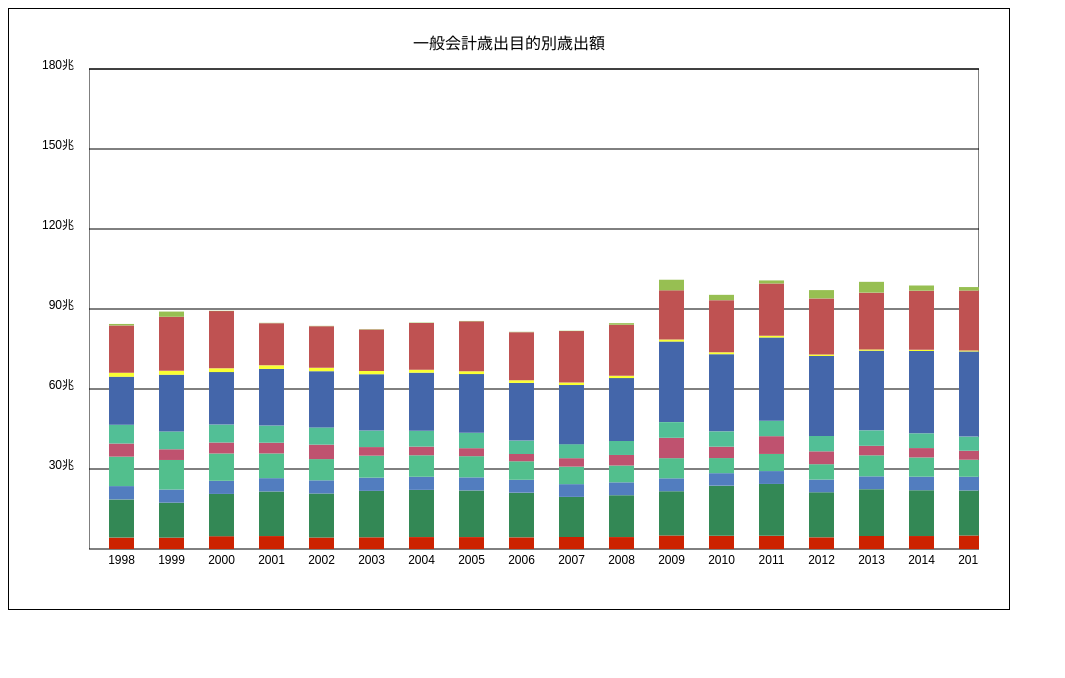
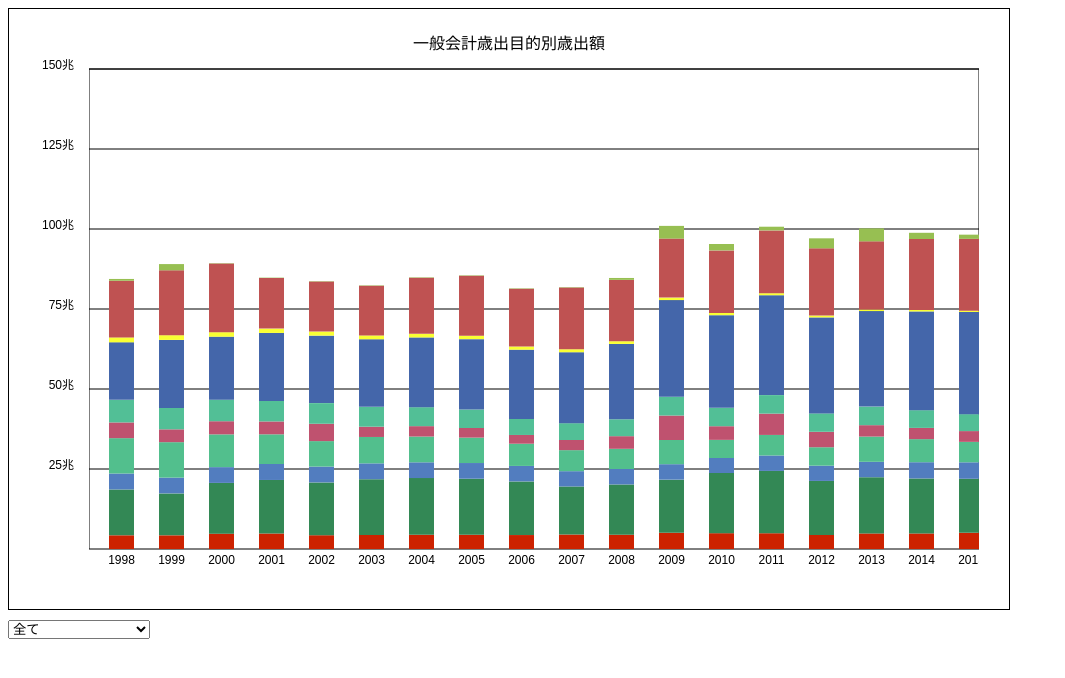
Before and after one commit to s-tsuchida-safie/graphics_apps, a plain HTML site: page lesson3/practice.html in a window 1280 px wide. Shown: the whole page, without its empty margins (0-1065 px from the left). Drawn offline with Linux system fonts and the light colour scheme.

Commit message:
fix: セレクトボックスの実装途中

```diff
--- a/lesson3/practice.html
+++ b/lesson3/practice.html
@@ -41,7 +41,6 @@ canvas {
     value: 1000000
   }]
 
-  const Y_LIMIT = 180000000000
 
   let offsetX = 0
   let scaleX = 1
@@ -49,6 +48,16 @@ canvas {
   let mouseDown = false
   let mousePosX = 0
   let currentChartData = []
+  let chartCategory = 'all'
+
+  let yMax = 0
+
+  let data
+
+  const getYLimit = () => {
+    const num = Math.ceil(yMax / 1000000000)
+    return (num + 5 - num % 5) * 1000000000
+  }
 
   const getYGridCount = () => {
     return 6
@@ -63,11 +72,11 @@ canvas {
   }
 
   const canvasYToY = (canvasY) => {
-    return (FRAME_HEIGHT - canvasY + MARGIN_TOP) / FRAME_HEIGHT * Y_LIMIT
+    return (FRAME_HEIGHT - canvasY + MARGIN_TOP) / FRAME_HEIGHT * getYLimit()
   }
 
   const yToCanvasY = (y) => {
-    return FRAME_HEIGHT - y / Y_LIMIT * FRAME_HEIGHT + MARGIN_TOP
+    return FRAME_HEIGHT - y / getYLimit() * FRAME_HEIGHT + MARGIN_TOP
   }
 
   const getYWithUnitText = (y) => {
@@ -86,6 +95,7 @@ canvas {
   const drawBarChart = (data) => {
     const canvas = document.getElementById('barChart')
     const ctx = canvas.getContext('2d')
+    currentChartData = []
 
     // グラフのフレームを描画
     ctx.clearRect(0, 0, CANVAS_WIDTH, CANVAS_HEIGHT)
@@ -95,7 +105,7 @@ canvas {
 
     // y軸のグリッドを描画
     const yGridCount = getYGridCount()
-    const yLimit = Y_LIMIT
+    const yLimit = getYLimit()
     for (let i = 1; i <= yGridCount; i++) {
       const canvasX = MARGIN_LEFT
       const y = i * yLimit / yGridCount
@@ -115,6 +125,18 @@ canvas {
       const barWidth = (xToCancasX(nextX) - canvasX) / 2
       let y = 0
       const yList = []
+      const colorList = [
+        '#c20',
+        '#385',
+        '#527dbfff',
+        '#52bf8dff',
+        '#bf526fff',
+        '#52bf96ff',
+        '#46a',
+        '#f8ff00cc',
+        '#bf5252ff',
+        '#97bf52ff'
+      ]
       for (const category in data[i]) {
         if (category !== 'year' && category !== '合計') {
           ctx.beginPath()
@@ -122,7 +144,11 @@ canvas {
           const categoryY = data[i][category]
           const categoryHeight = yToCanvasY(y + categoryY) - canvasY
           ctx.rect(canvasX, canvasY, barWidth, categoryHeight)
-          ctx.fillStyle = CATEGORY_COLOR[category]
+          if (chartCategory !== 'all') {
+            ctx.fillStyle = '#0aa'
+          } else {
+            ctx.fillStyle = CATEGORY_COLOR[category]
+          }
           ctx.fill()
           yList.push({
             category,
@@ -175,10 +201,14 @@ canvas {
     ctx.font = '16px Arial'
     ctx.fillStyle = '#000'
     ctx.textAlign = 'center'
-    ctx.fillText('一般会計歳出目的別歳出額', CANVAS_WIDTH / 2, MARGIN_TOP - 20)
+    let title = '一般会計歳出目的別歳出額'
+    if (chartCategory !== 'all') {
+      title = `一般会計歳出目的別歳出額(${chartCategory})`
+    }
+    ctx.fillText(title, CANVAS_WIDTH / 2, MARGIN_TOP - 20)
   }
 
-  function drawTooltip(canvasX, canvasY, textList) {
+  const drawTooltip = (canvasX, canvasY, textList) => {
     const canvas = document.getElementById('barChart')
     const ctx = canvas.getContext('2d')
     ctx.beginPath()
@@ -191,7 +221,6 @@ canvas {
     const textWidth = Math.max(...textList.map(text => text.length)) * 13
     ctx.fillRect(canvasX + 10, canvasY - 10, textWidth, 75)
 
-
     let textCanvasY = canvasY + 10
     for (const text of textList) {
       ctx.fillStyle = '#fff'
@@ -202,9 +231,22 @@ canvas {
     }
   }
 
+  const filterDataByCategory = (data) => {
+    if (chartCategory === 'all') {
+      return data
+    }
+    return data.map((item) => {
+      const filteredItem = { year: item.year }
+      filteredItem[chartCategory] = item[chartCategory]
+      return filteredItem
+    })
+  }
+
   async function init() {
     const json = await fetch('data.json').then((res) => res.json())
-    const data = json.data
+    data = json.data
+    yMax = Math.max(...data.map(item => item['合計']))
+
     const canvas = document.getElementById('barChart')
     canvas.width = CANVAS_WIDTH
     canvas.height = CANVAS_HEIGHT
@@ -217,10 +259,11 @@ canvas {
       mouseDown = false
     })
     canvas.addEventListener("mousemove", function(e) {
+      const filteredData = filterDataByCategory(data)
       if (mouseDown) {
         newOffsetX = e.offsetX - mousePosX + offsetX
         offsetX = newOffsetX
-        drawBarChart(data)
+        drawBarChart(filteredData)
       }
       mousePosX = e.offsetX
       const x = canvasXToX(mousePosX)
@@ -232,18 +275,19 @@ canvas {
         return y >= item.start && y <= item.end
       })
       if (hoveredYData) {
-        drawBarChart(data)
+        drawBarChart(filteredData)
         drawTooltip(mousePosX, e.offsetY, [
           `${hoveredBarData.x.year}年`,
           `${hoveredYData.category}`,
           `${getYWithUnitText(hoveredYData.end - hoveredYData.start)}`,
         ])
       } else {
-        drawBarChart(data)
+        drawBarChart(filteredData)
       }
     })
 
     canvas.addEventListener("wheel", function(e) {
+      const filteredData = filterDataByCategory(data)
       let newScaleX = scaleX
       if (e.deltaY > 0) {
         newScaleX -= 0.1
@@ -253,16 +297,43 @@ canvas {
       const newOffsetX = (1/newScaleX - 1/scaleX) * mousePosX + offsetX
       offsetX = newOffsetX
       scaleX = newScaleX
-      drawBarChart(data)
+      drawBarChart(filteredData)
     })
 
-    drawBarChart(data)
+    drawBarChart(filterDataByCategory(data))
+  }
 
+  function onChangeCategory() {
+    const category = document.getElementById('category').value
+    chartCategory = category
+
+    if (category === 'all') {
+      yMax = Math.max(...data.map(item => item['合計']))
+    } else {
+      yMax = Math.max(...data.map(item => item[category]))
+    }
+    const filteredData = filterDataByCategory(data)
+    drawBarChart(filteredData)
   }
 </script>
 
 <body onload="init()">
   <canvas id="barChart"></canvas>
+  <div style="margin-top: 10px;">
+    <select id="category" onchange="onChangeCategory()">
+      <option value="all">全て</option>
+      <option value="国家機関費">国家機関費</option>
+      <option value="地方財政費">地方財政費</option>
+      <option value="防衛関係費">防衛関係費</option>
+      <option value="国土保全及び開発費">国土保全及び開発費</option>
+      <option value="産業経済費">産業経済費</option>
+      <option value="教育文化費">教育文化費</option>
+      <option value="社会保障関係費">社会保障関係費</option>
+      <option value="恩給費">恩給費</option>
+      <option value="国債費">国債費</option>
+      <option value="その他">その他</option>
+    </select>
+  </div>
 
 </body>
 
```
